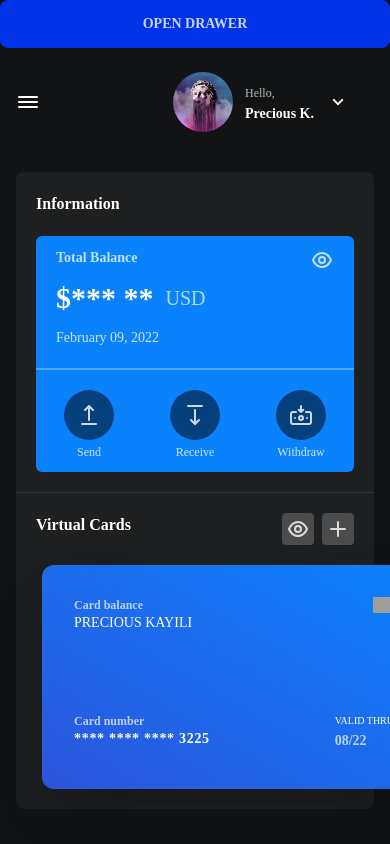
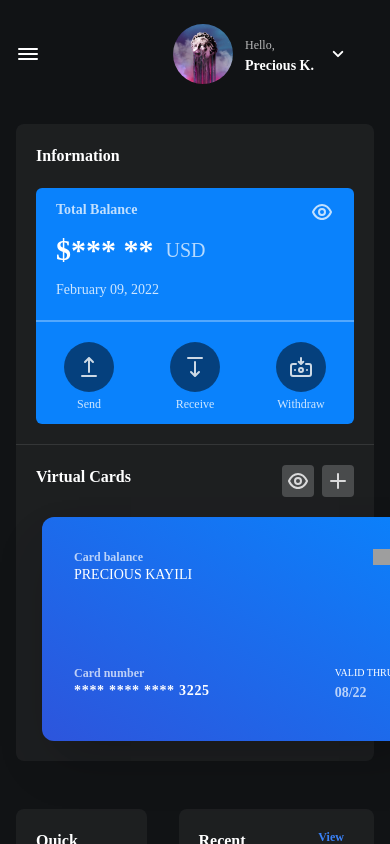
Before and after one commit to preciouskayili/creditbuddy-frontend, a React (Vite) app: page / in a window 390 px wide. Built offline with nearby package versions, Linux system fonts and the light colour scheme; grey boxes are pictures that could not be loaded; a web font is replaced by a local one.

Commit message:
ui: sidebar fix

```diff
--- a/src/components/Dashboard/Navbar.jsx
+++ b/src/components/Dashboard/Navbar.jsx
@@ -10,12 +10,9 @@ const Navbar = () => {
       {/* Navbar items */}
       <ul className="text-white flex list-none flex-row items-center mr-auto">
         <li className="font-bold text-xl hidden lg:inline-flex">My Wallet</li>
-        <li
-          className="font-bold text-xl cursor-pointer lg:hidden inline-flex"
-          onClick={() => setIsToggled(!isToggled)}
-        >
+        <label htmlFor="my-drawer-2" className="drawer-button lg:hidden">
           <UilBars />
-        </li>
+        </label>
       </ul>
       {/* Navbar items */}
       <ul className="text-white flex list-none flex-row items-center ml-auto">
--- a/src/components/Dashboard/Sidebar.jsx
+++ b/src/components/Dashboard/Sidebar.jsx
@@ -8,12 +8,6 @@ const Sidebar = ({ children }) => {
     <div className="drawer drawer-mobile">
       <input id="my-drawer-2" type="checkbox" className="drawer-toggle" />
       <div className="drawer-content flex flex-col">
-        <label
-          htmlFor="my-drawer-2"
-          className="btn btn-primary drawer-button lg:hidden"
-        >
-          Open drawer
-        </label>
         <Navbar />
         {children}
       </div>
```
